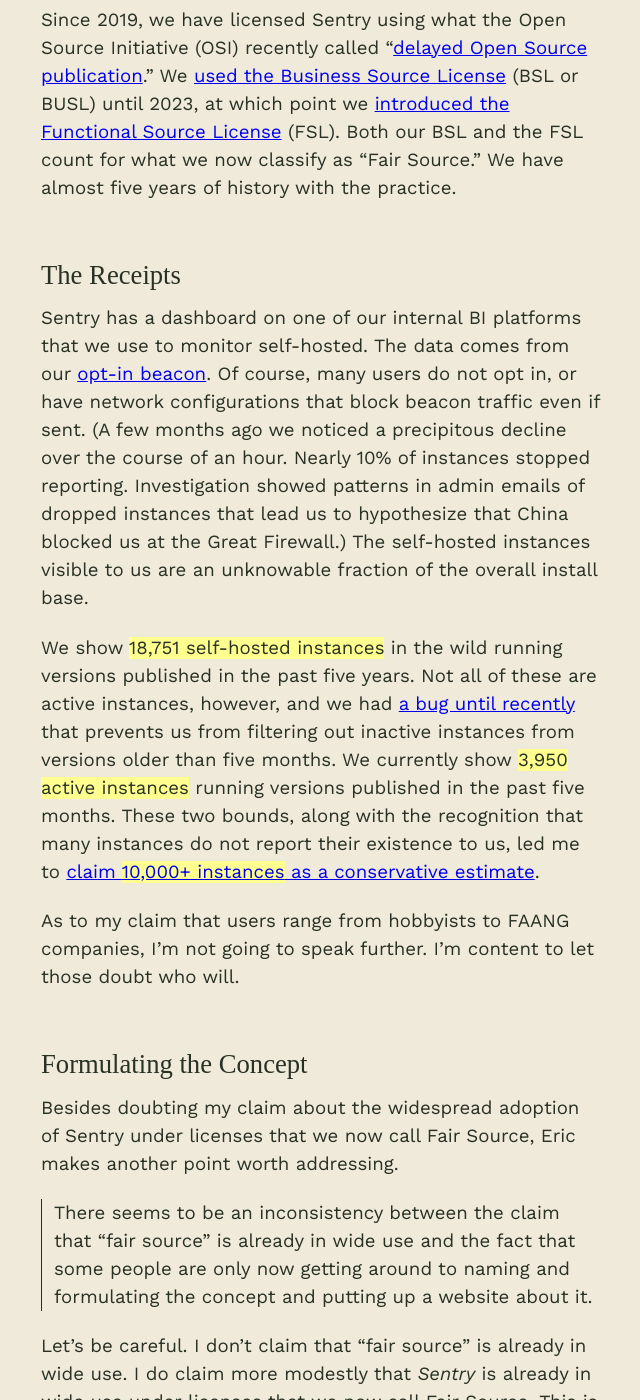
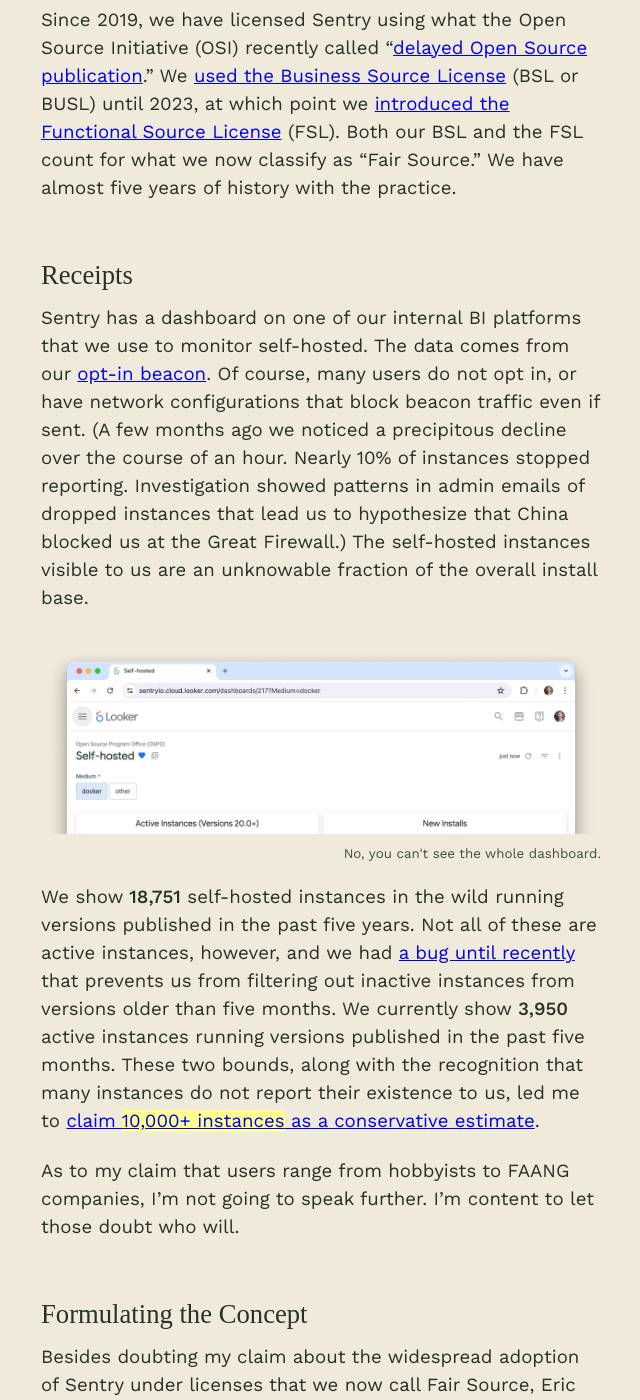
Before and after one commit to chadwhitacre/openpath, a Jekyll site: the page built from 2024/widespread-use-of-a-fair-source-product/index.md, in a window 1280 px wide and 1400 px high, scrolled down 2312 px. Shown: the whole window, without its empty margins (319-959 px from the left). Built offline with Jekyll 4.4.1, drawn with Linux system fonts in a browser that asks for light colours; some web fonts are replaced; comment, search, counter and statistics services are not loaded.

Commit message:
Tease the dashboard

```diff
--- a/2024/widespread-use-of-a-fair-source-product/index.md
+++ b/2024/widespread-use-of-a-fair-source-product/index.md
@@ -79,14 +79,16 @@
 to hypothesize that China blocked us at the Great Firewall.) The self-hosted
 instances visible to us are an unknowable fraction of the overall install base.
 
-We show **18,751 self-hosted instances** in the wild running versions published
+{% include img.html src="dashboard.webp" caption="No, you can't see the whole dashboard." %}
+
+We show <b>18,751</b> self-hosted instances in the wild running versions published
 in the past five years. Not all of these are active instances, however, and we
 had [a bug until recently](https://github.com/getsentry/sentry/pull/62441) that
 prevents us from filtering out inactive instances from versions older than five
-months. We currently show **3,950 active instances** running versions published
+months. We currently show <b>3,950</b> active instances running versions published
 in the past five months. These two bounds, along with the recognition that many
-instances do not report their existence to us, led me to [claim **10,000+
-instances** as a conservative
+instances do not report their existence to us, led me to [claim <b>**10,000+
+instances**</b> as a conservative
 estimate](https://twitter.com/chadwhitacre_/status/1790382981028159807).
 
 As to my claim that users range from hobbyists to FAANG companies, I'm not
```
Also changed, not shown: other parts of 2024/widespread-use-of-a-fair-source-product/index.md (+1 -1 lines), 2024/widespread-use-of-a-fair-source-product/dashboard.webp (added).
